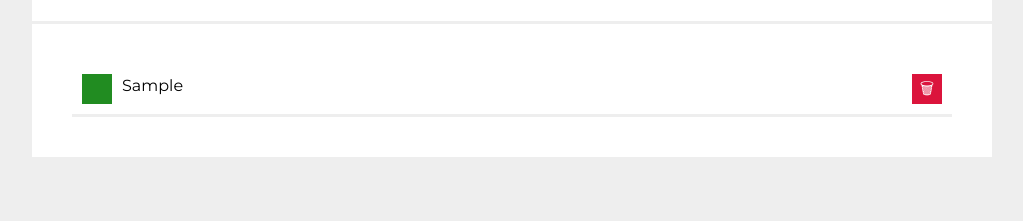
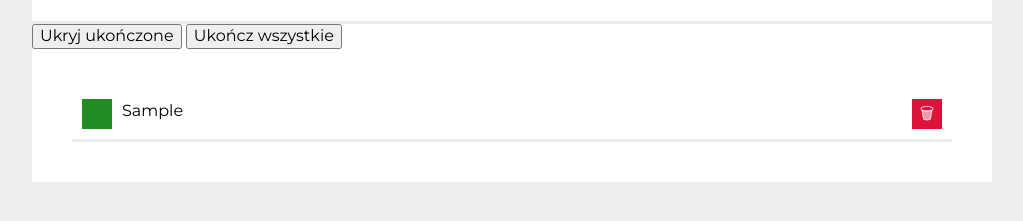
Before and after one commit to maxnatalia/ToDoList, a plain HTML site: page index.html in a window 1280 px wide. Both pictures are taken after typing "Sample" into the empty fields and a click on the button "Dodaj zadanie". Shown: the part 367-588 px from the top of the page, without its empty margins (128-1151 px from the left). Drawn offline with nearby package versions, Linux system fonts and the light colour scheme.

Commit message:
added new buttons and changed function js

```diff
--- a/index.html
+++ b/index.html
@@ -38,6 +38,7 @@
     </div>
     <div class="container">
         <h2 class="container__title">Lista zadań</h2>
+        <div class="container__titleButtons js-titleButtons"></div>
         <ul class="list js-tasks"></ul>
     </div>
 </body>
--- a/js/script.js
+++ b/js/script.js
@@ -1,20 +1,37 @@
 {
-    const tasks = [];
+    let tasks = [];
+    let hideDoneTasks = false;
 
     const addNewTask = (newTaskContent) => {
-        tasks.push({
+        tasks = [
+            ...tasks,
+            {
                 content: newTaskContent,
-        });
+                done: false,
+            }];
 
         render();
     };
 
     const removeTask = (taskIndex) => {
-        tasks.splice(taskIndex, 1);
+        tasks = [
+            ...tasks.slice(0, taskIndex),
+            ...tasks.slice(taskIndex + 1),
+        ];
         render();
-    }
+    };
+
+    const toggleAllTasksDone = (taskIndex) => {
+        tasks = [
+            ...tasks.slice(0, taskIndex),
+            { ...tasks[taskIndex], done: !tasks[taskIndex].done, },
+            ...tasks.slice(taskIndex + 1),
+        ];
+        render();
+    };
 
     const toggleTaskDone = (taskIndex) => {
+        tasks = tasks.map
         tasks[taskIndex].done = !tasks[taskIndex].done;
         render();
     };
@@ -37,7 +54,7 @@
         });
     }
 
-    const render = () => {
+    const renderTasks = () => {
         let htmlString = "";
 
         for (const task of tasks) {
@@ -56,8 +73,37 @@
     `;
         }
         document.querySelector(".js-tasks").innerHTML = htmlString;
+    }
+    const bindButtonsEvents = () => {
 
+    }
+    const renderButtons = () => {
+        const containerTitleButtons = document.querySelector(".js-titleButtons");
+
+        if (tasks.length === 0) {
+            containerTitleButtons.innerHTML = "";
+            return;
+        }
+
+        containerTitleButtons.innerHTML = `
+        <button class="container__titleButtons js-hideDoneTasks">
+        ${hideDoneTasks ? "Pokaż" : "Ukryj"} ukończone
+
+        </button>
+        <button class="container__titleButtons js-allDone"
+        ${tasks.every(({ done }) => done) ? "disabled" : ""}>
+        Ukończ wszystkie
+        </button>`
+    };
+
+
+    const render = () => {
+
+        renderTasks();
+        renderButtons();
         bindEvents();
+        bindButtonsEvents();
+
     };
 
     const clearInput = () => {
```
Lines whose indentation alone changed are shown as unchanged.
